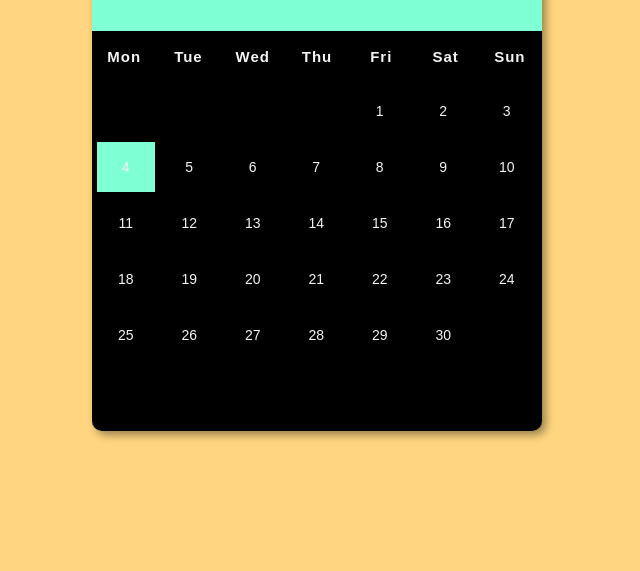
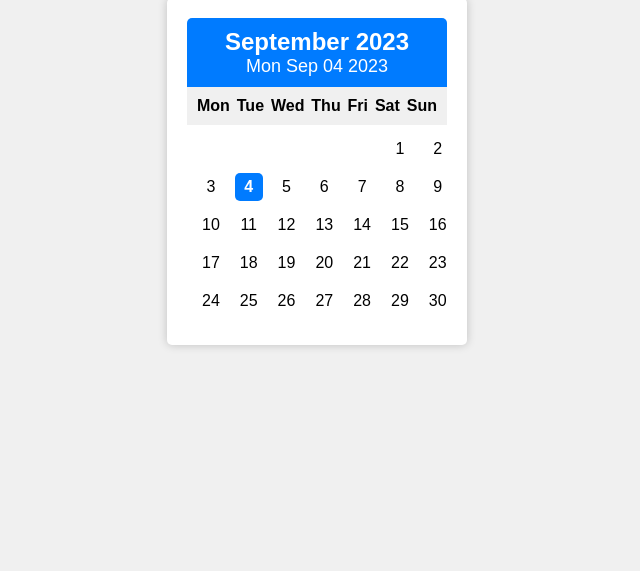
Before and after one commit to CardinalSparrow/dynamic-calendar, a plain HTML site: page index.html in a window 1280 px wide. Shown: the part 229-800 px from the top of the page, without its empty margins (323-963 px from the left). Drawn offline with Linux system fonts and the light colour scheme.

Commit message:
updated the calendar

```diff
--- a/script.js
+++ b/script.js
@@ -1,40 +1,61 @@
-const monthEl = document.querySelector(".date h1");
-const fullDateEl = document.querySelector(".date p");
-const daysEl = document.querySelector(".days");
+// Get current date
+const currentDate = new Date();
+const currentYear = currentDate.getFullYear();
+const currentMonth = currentDate.getMonth();
+const currentDay = currentDate.getDate();
 
-const monthInx = new Date().getMonth();
-const firstDay = new Date(new Date().getFullYear(), monthInx, 1).getDay() -1;
-const lastDay = new Date(new Date().getFullYear(), monthInx +1, 0).getDate();
-
+// Months array for displaying month names
 const months = [
-    "January",
-    "February",
-    "March",
-    "April",
-    "May",
-    "June",
-    "July",
-    "August",
-    "September",
-    "October",
-    "November",
-    "December"
+    'January',
+    'February',
+    'March',
+    'April',
+    'May',
+    'June',
+    'July',
+    'August',
+    'September',
+    'October',
+    'November',
+    'December'
 ];
 
-monthEl.innerText = months[monthInx];
-fullDateEl.innerText = new Date().toDateString();
+// Function to update calendar
+function updateCalendar(year, month) {
+    const calendarTitle = document.querySelector('.months h1');
+    const calendarDate = document.querySelector('.date p');
+    const daysContainer = document.querySelector('.days');
 
-let days = "";
+    // Set the title and date
+    calendarTitle.textContent = months[month] + ' ' + year;
+    calendarDate.textContent = currentDate.toDateString();
 
-for (let i = firstDay; i > 0; i--) {
-    days += `<div class="empty"></div>`;
-}
-for (let i = 1; i<= lastDay; i++) {
-    if( i === new Date().getDate()) {
-        days += `<div class="today">${i}</div>`;
-    } else{
-    days += `<div>${i}</div>`;
+    // Clear existing days
+    daysContainer.innerHTML = '';
+
+    // Get the first day of the month
+    const firstDay = new Date(year, month, 1).getDay();
+
+    // Calculate the number of days in the month
+    const daysInMonth = new Date(year, month + 1, 0).getDate();
+
+    // Add empty divs for the days before the first day of the month
+    for (let i = 0; i < firstDay; i++) {
+        const emptyDiv = document.createElement('div');
+        emptyDiv.className = 'empty';
+        daysContainer.appendChild(emptyDiv);
+    }
+
+    // Add the days of the month
+    for (let day = 1; day <= daysInMonth; day++) {
+        const dayDiv = document.createElement('div');
+        dayDiv.textContent = day;
+        if (day === currentDay && year === currentYear && month === currentMonth) {
+            dayDiv.classList.add('today');
+        }
+        daysContainer.appendChild(dayDiv);
     }
 }
 
-daysEl.innerHTML = days;
+// Initial calendar update
+updateCalendar(currentYear, currentMonth);
--- a/style.css
+++ b/style.css
@@ -1,87 +1,71 @@
-* {
+/* Add your CSS styles here */
+body {
+    font-family: Arial, sans-serif;
+    background-color: #f0f0f0;
     margin: 0;
     padding: 0;
-    font-family: sans-serif;
-    box-sizing: border-box;
+    display: flex;
+    justify-content: center;
+    align-items: center;
+    height: 100vh;
 }
 
 .container {
-    width: 100%;
-    height: 100vh;
-    background-color: rgb(255, 214, 127);
-    display: flex;
-    justify-content: center;
-    align-items: center;
+    background-color: white;
+    border-radius: 5px;
+    box-shadow: 0 0 10px rgba(0, 0, 0, 0.2);
+    width: 300px;
+    text-align: center;
 }
 
 .calendar {
-    background-color: black;
-    color: #f4f4f4;
-    width: 450px;
-    height: 520px;
-    border-radius: 10px;
-    box-shadow: 4px 4px 8px rgba(0, 0, 0, .4);
+    padding: 20px;
 }
 
 .months {
-    width: 100%;
-    height: 120px;
-    background-color: aquamarine;
-    display: flex;
-    justify-content: center;
-    align-items: center;
-    text-align: center;
-    border-radius: 10px 10px 0 0;
+    background-color: #007bff;
+    color: white;
+    padding: 10px;
+    border-radius: 5px 5px 0 0;
 }
 
 .months h1 {
-    font-size: 30px;
-    font-weight: 400;
-    text-transform: uppercase;
+    margin: 0;
+    font-size: 24px;
 }
 
-.months p {
-    font-size: 16px;
+.date p {
+    margin: 0;
+    font-size: 18px;
 }
 
 .weekdays {
-    width: 100%;
-    height: 50px;
     display: flex;
-}
-
-.weekdays div {
-    font-size: 15px;
+    justify-content: space-between;
+    background-color: #f0f0f0;
+    padding: 10px;
     font-weight: bold;
-    letter-spacing: 1px;
-    width: 100%;
-    display: flex;
-    align-items: center;
-    justify-content: center;
 }
 
 .days {
-    width: 100%;
-    display: flex;
-    flex-wrap: wrap;
-    padding: 2px;
+    display: grid;
+    grid-template-columns: repeat(7, 1fr);
+    gap: 10px;
+    padding: 10px;
 }
 
 .days div {
-    font-size: 14px;
-    margin: 3px;
-    width: 57.5px;
-    height: 50px;
-    display: flex;
-    justify-content: center;
-    align-items: center;
-}
-
-.days div:hover:not(.empty) {
-    border: 2px solid gray;
-    cursor: pointer;
+    text-align: center;
+    padding: 5px;
+    border-radius: 5px;
 }
 
 .today {
-    background-color: aquamarine;
+    background-color: #007bff;
+    color: white;
+    font-weight: bold;
 }
+
+.empty {
+    visibility: hidden;
+}
```
